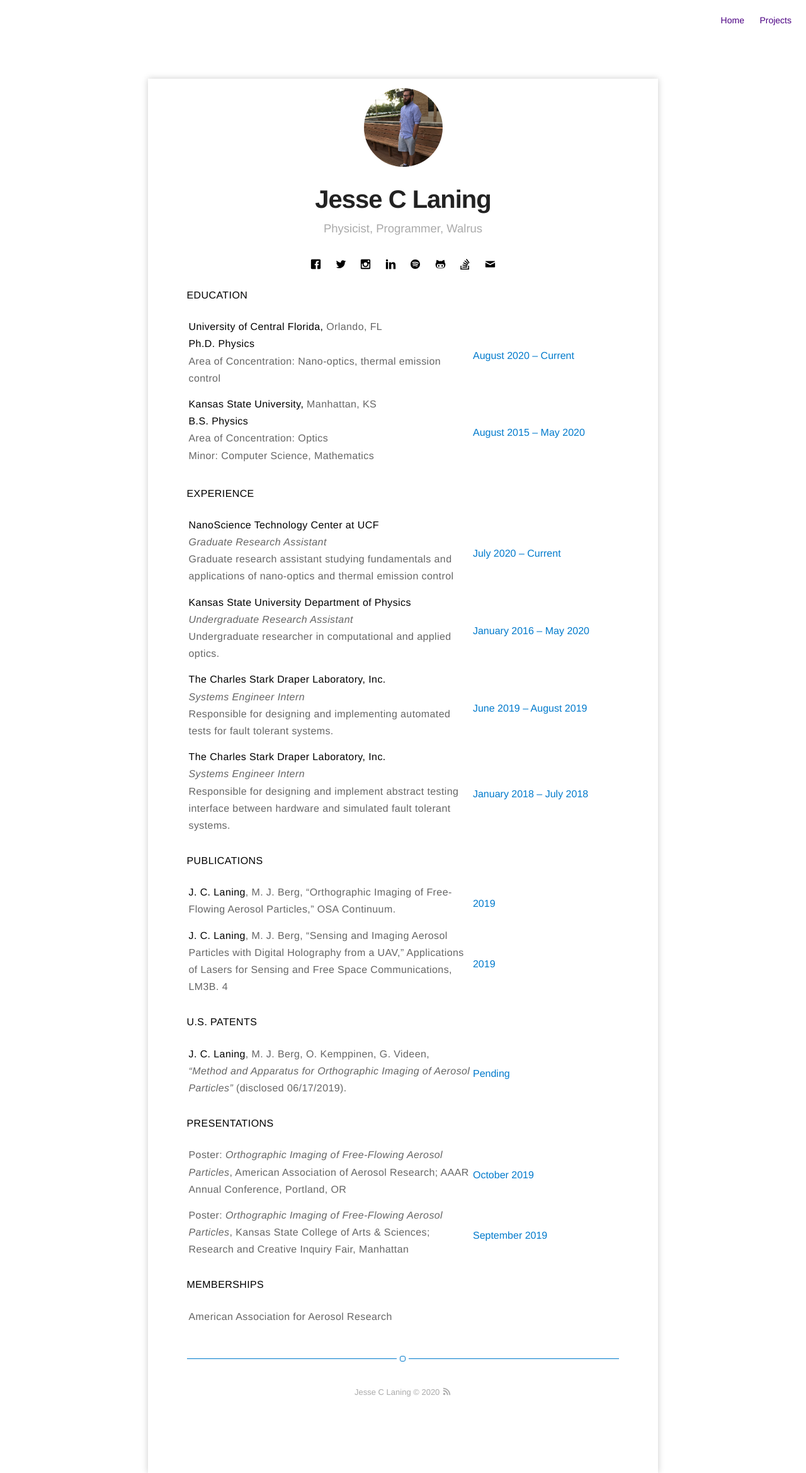
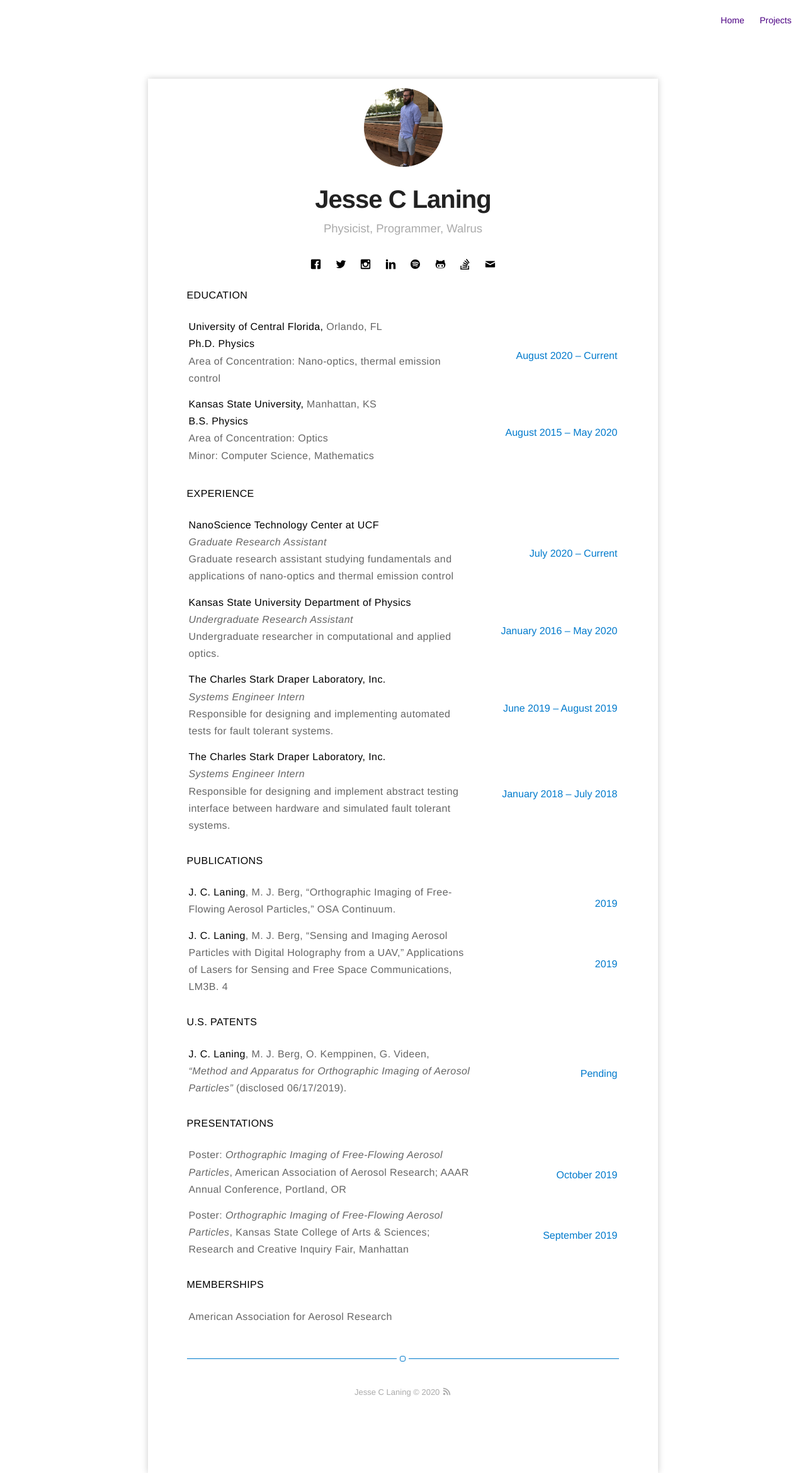
Before and after one commit to jamolnng/jamolnng.github.io, a Jekyll site: the page built from cv.html, in a window 1280 px wide. Shown: the whole page at 63% size. Built offline with Jekyll 4.4.1, drawn with Linux system fonts in a browser that asks for light colours; nearby versions of some CDN libraries; library files that are not in the unit come from our copies.

Commit message:
Update cv.html

```diff
--- a/cv.html
+++ b/cv.html
@@ -24,7 +24,7 @@ title: CV
                 Area of Concentration: Nano-optics, thermal emission control<br />
             </p>
         </td>
-        <td width="34%">August 2020 &ndash; Current</td>
+        <td width="34%" style="text-align: right;">August 2020 &ndash; Current</td>
     </tr>
     <tr>
         <td>
@@ -35,7 +35,7 @@ title: CV
                 Minor: Computer Science, Mathematics
             </p>
         </td>
-        <td width="34%">August 2015 &ndash; May 2020</td>
+        <td width="34%" style="text-align: right;">August 2015 &ndash; May 2020</td>
     </tr>
 </table>
 </p>
@@ -50,7 +50,7 @@ title: CV
                 control
             </p>
         </td>
-        <td width="34%">July 2020 &ndash; Current</td>
+        <td width="34%" style="text-align: right;">July 2020 &ndash; Current</td>
     </tr>
     <tr>
         <td>
@@ -60,7 +60,7 @@ title: CV
                 Undergraduate researcher in computational and applied optics.
             </p>
         </td>
-        <td width="34%">January 2016 &ndash; May 2020</td>
+        <td width="34%" style="text-align: right;">January 2016 &ndash; May 2020</td>
     </tr>
     <tr>
         <td>
@@ -70,7 +70,7 @@ title: CV
                 Responsible for designing and implementing automated tests for fault tolerant systems.
             </p>
         </td>
-        <td width="34%">June 2019 &ndash; August 2019</td>
+        <td width="34%" style="text-align: right;">June 2019 &ndash; August 2019</td>
     </tr>
     <tr>
         <td>
@@ -81,7 +81,7 @@ title: CV
                 tolerant systems.
             </p>
         </td>
-        <td width="34%"> January 2018 &ndash; July 2018</td>
+        <td width="34%" style="text-align: right;"> January 2018 &ndash; July 2018</td>
     </tr>
 </table>
 <p><strong>PUBLICATIONS</strong></p>
@@ -93,7 +93,7 @@ title: CV
                 Continuum.
             </p>
         </td>
-        <td width="34%">2019</td>
+        <td width="34%" style="text-align: right;">2019</td>
     </tr>
     <tr>
         <td>
@@ -102,7 +102,7 @@ title: CV
                 Holography from a UAV,” Applications of Lasers for Sensing and Free Space Communications, LM3B. 4
             </p>
         </td>
-        <td width="34%">2019</td>
+        <td width="34%" style="text-align: right;">2019</td>
     </tr>
 </table>
 <p><strong>U.S. PATENTS</strong></p>
@@ -114,7 +114,7 @@ title: CV
                     Orthographic Imaging of Aerosol Particles”</i> (disclosed 06/17/2019).
             </p>
         </td>
-        <td width="34%">Pending</td>
+        <td width="34%" style="text-align: right;">Pending</td>
     </tr>
 </table>
 <p><strong>PRESENTATIONS</strong></p>
@@ -128,7 +128,7 @@ title: CV
                 Annual Conference, Portland, OR
             </p>
         </td>
-        <td width="34%">October 2019</td>
+        <td width="34%" style="text-align: right;">October 2019</td>
     </tr>
     <tr>
         <td>
@@ -138,7 +138,7 @@ title: CV
                 Research and Creative Inquiry Fair, Manhattan
             </p>
         </td>
-        <td width="34%">September 2019</td>
+        <td width="34%" style="text-align: right;">September 2019</td>
     </tr>
 </table>
 <!-- <p><strong>LEADERSHIP &amp; OUTREACH</strong></p>
```
